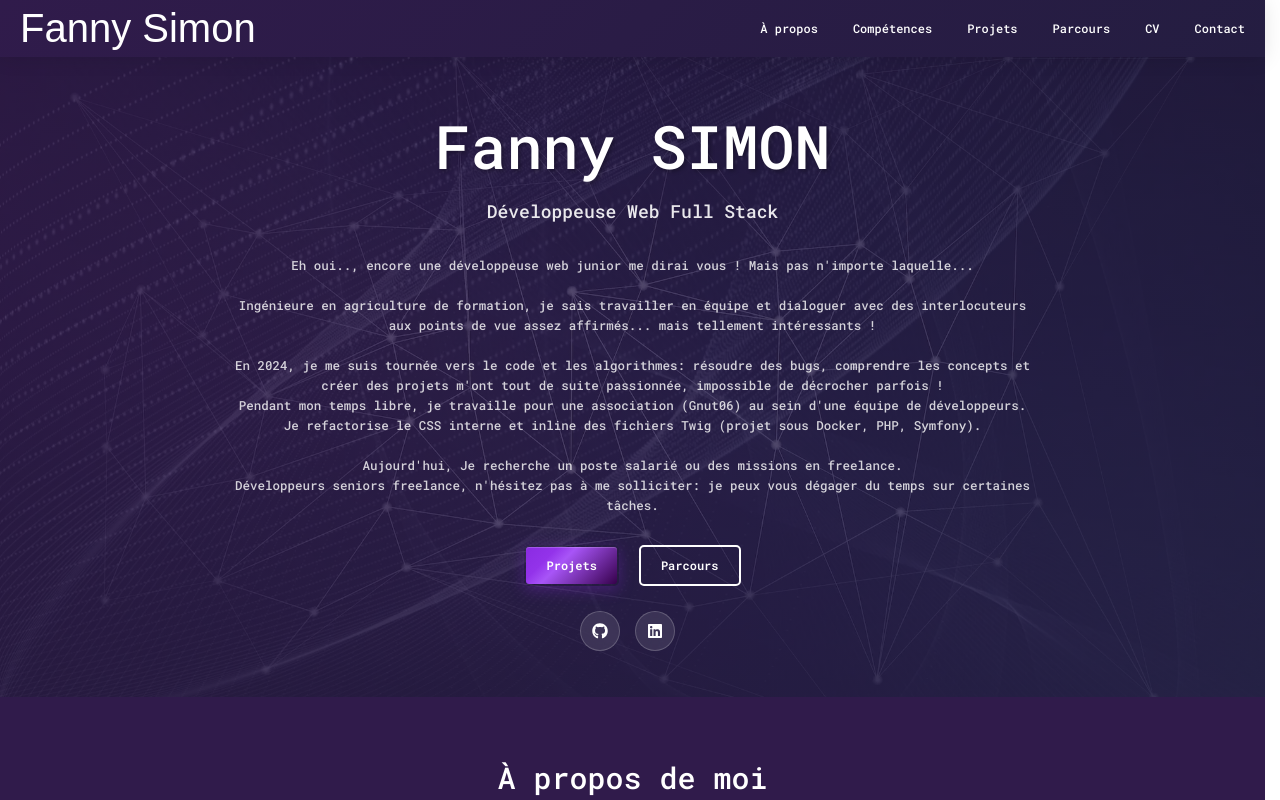
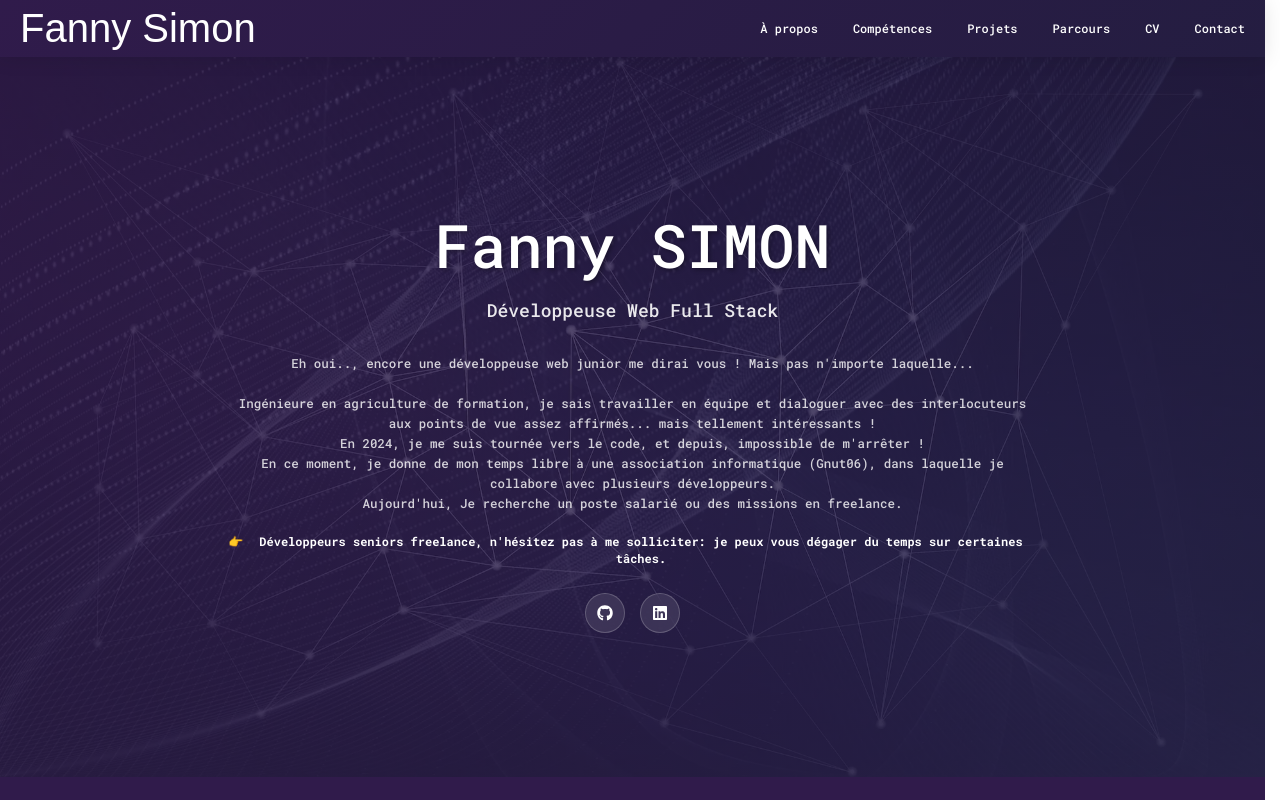
Before and after one commit to ProjetsDevFanny/Projet8_OCR_Portfolio, a React (Vite) app: page / in a window 1280 px wide. Shown: the top 800 px of the page. Built offline with nearby package versions, Linux system fonts and the light colour scheme; a web font is replaced by a local one.

Commit message:
feat: move Hero file in sections &  add arrow left animated in Hero section

```diff
--- a/src/Components/Hero/Hero.jsx
+++ b/src/Components/Sections/Hero/Hero.jsx
@@ -11,7 +11,7 @@
 import React from 'react'
 import './hero.scss'
 import frequencyWave from '/src/assets/images/frequency-wave.webp'  // Préchargement de l'image
-import SocialLinks from '../SocialLinks/SocialLinks';
+import SocialLinks from '../../SocialLinks/SocialLinks';
 
 function Hero() {
   return (
@@ -30,15 +30,15 @@ function Hero() {
           <h2 className="hero__subtitle">Développeuse Web Full Stack</h2>
           <p className="hero__description">
             Eh oui.., encore une développeuse web junior me dirai vous ! Mais pas n'importe laquelle... <br /> <br />Ingénieure en agriculture de formation, je sais travailler en équipe et dialoguer avec des interlocuteurs aux points de vue assez affirmés... mais tellement intéressants !
-            <br />   <br />
-            En 2024, je me suis tournée vers le code et les algorithmes: résoudre des bugs, comprendre les concepts et créer des projets m'ont tout de suite passionnée, impossible de décrocher parfois ! <br />
-            Pendant mon temps libre, je travaille pour une association (Gnut06) au sein d'une équipe de développeurs. Je refactorise le CSS interne et inline des fichiers Twig (projet sous Docker, PHP, Symfony).
-            <br /> <br />
-            Aujourd'hui, Je recherche un poste salarié ou des missions en freelance. <br />Développeurs seniors freelance, n'hésitez pas à me solliciter: je peux vous dégager du temps sur certaines tâches.
+            <br />
+            En 2024, je me suis tournée vers le code, et depuis, impossible de m'arrêter ! <br />
+            En ce moment, je donne de mon temps libre à une association informatique (Gnut06), dans laquelle je collabore avec plusieurs développeurs.
+            <br />
+            Aujourd'hui, Je recherche un poste salarié ou des missions en freelance.
           </p>
-          <div className="hero__actions">
-            <a href="#projects" className="hero__button hero__button--primary">Projets</a>
-            <a href="#history" className="hero__button hero__button--secondary">Parcours</a>
+          <div className="hero__important-note">
+            <span className="hand">👉</span>
+            <span className="text">Développeurs seniors freelance, n'hésitez pas à me solliciter: je peux vous dégager du temps sur certaines tâches.</span>
           </div>
           <div className="hero__social-links">
             <SocialLinks />
--- a/src/Components/Hero/hero.scss
+++ b/src/Components/Sections/Hero/hero.scss
@@ -7,8 +7,8 @@
  */
 
 
-@use '../../styles/variables' as *;
-@use '../../styles/mixins' as *;
+@use '../../../styles/variables' as *;
+@use '../../../styles/mixins' as *;
 
 // ===============================================================================
 // HERO
@@ -26,7 +26,7 @@
     color: $white;
     @include center-flex;
     text-align: center;
-    min-height: 80vh;
+    min-height: 90vh;
     padding: 2rem;
 
     @include tablet {
@@ -55,60 +55,33 @@
 
       .hero__description {
         font-size: 1.25rem;
-        margin-bottom: 3rem;
+        margin-bottom: 2rem;
         line-height: 1.6;
         opacity: 0.8;
       }
 
-      .hero__actions {
+      .hero__important-note {
         display: flex;
-        gap: 2rem;
-        justify-content: center;
-      }
+        font-size: 1.2rem;
+        font-weight: bold;
+        gap: 0.2rem;
 
-      .hero__button {
-        @include font-style(1.2rem);
-        padding: 1rem 2rem;
-        border-radius: 5px;
-        text-decoration: none;
-        font-weight: 600;
-        transition: all 0.3s ease;
-        display: inline-block;
+        .hand {
+          display: inline-block;
+          animation: bounce 1s infinite alternate;
+        }
+        /* animation de rebond de la main */
+        @keyframes bounce {
+          0% {
+            transform: translateX(0);
+          }
 
-        &--primary {
-          background: linear-gradient(135deg,
-              rgba(138, 43, 226, 1) 0%,
-              rgba(147, 51, 234, 1) 25%,
-              rgba(168, 85, 247, 1) 40%,
-              rgb(54, 1, 75) 100%);
-          border: 2px solid transparent;
-          background-clip: padding-box;
-          box-shadow:
-            0 4px 15px rgba(138, 43, 226, 0.3),
-            inset 0 1px 0 rgba(255, 255, 255, 0.2);
+          50% {
+            transform: translateX(-5px);
+          }
 
-          &:hover {
-            background: transparent;
-            border: 2px solid $medium_purple;
-            color: $light_purple;
-            font-weight: 800;
-            transform: translateY(-2px);
-            box-shadow:
-              0 8px 25px rgba(156, 69, 238, 0.5),
-              0 0 40px rgba(147, 51, 234, 0.3),
-              inset 0 1px 0 rgba(255, 255, 255, 0.1);
-          }
-        }
-
-        &--secondary {
-          background-color: transparent;
-          color: $white;
-          border: 2px solid $white;
-
-          &:hover {
-            background-color: $white;
-            color: $background;
-            transform: translateY(-2px);
+          100% {
+            transform: translateX(0);
           }
         }
       }
@@ -119,7 +92,11 @@
         align-items: center;
         width: 100%;
         margin-top: 2.5rem;
-        margin-left: -5px;;
+        // margin-left: -5px; when using buttons, to align with the left edge of the buttons
+
+        @include tablet {
+          margin-top: 1.5rem;
+        }
       }
     }
   }
--- a/src/Pages/Home/Home.jsx
+++ b/src/Pages/Home/Home.jsx
@@ -13,7 +13,7 @@ import About from '../../Components/Sections/About/About'
 import Projects from '../../Components/Sections/Projects/Projects'
 import Contacts from '../../Components/Sections/Contacts/Contacts'
 import History from '../../Components/Sections/History/History-global/History'
-import Hero from '../../Components/Hero/Hero'
+import Hero from '../../Components/Sections/Hero/Hero'
 import Skills from '../../Components/Sections/Skills/Skills-global/Skills'
 import './home.scss'
 
```
Also changed, not shown: src/Components/Sections/Hero/hero.css (renamed from src/Components/Hero/hero.css), 1 other file (tests, documents, lock files or other folders).
